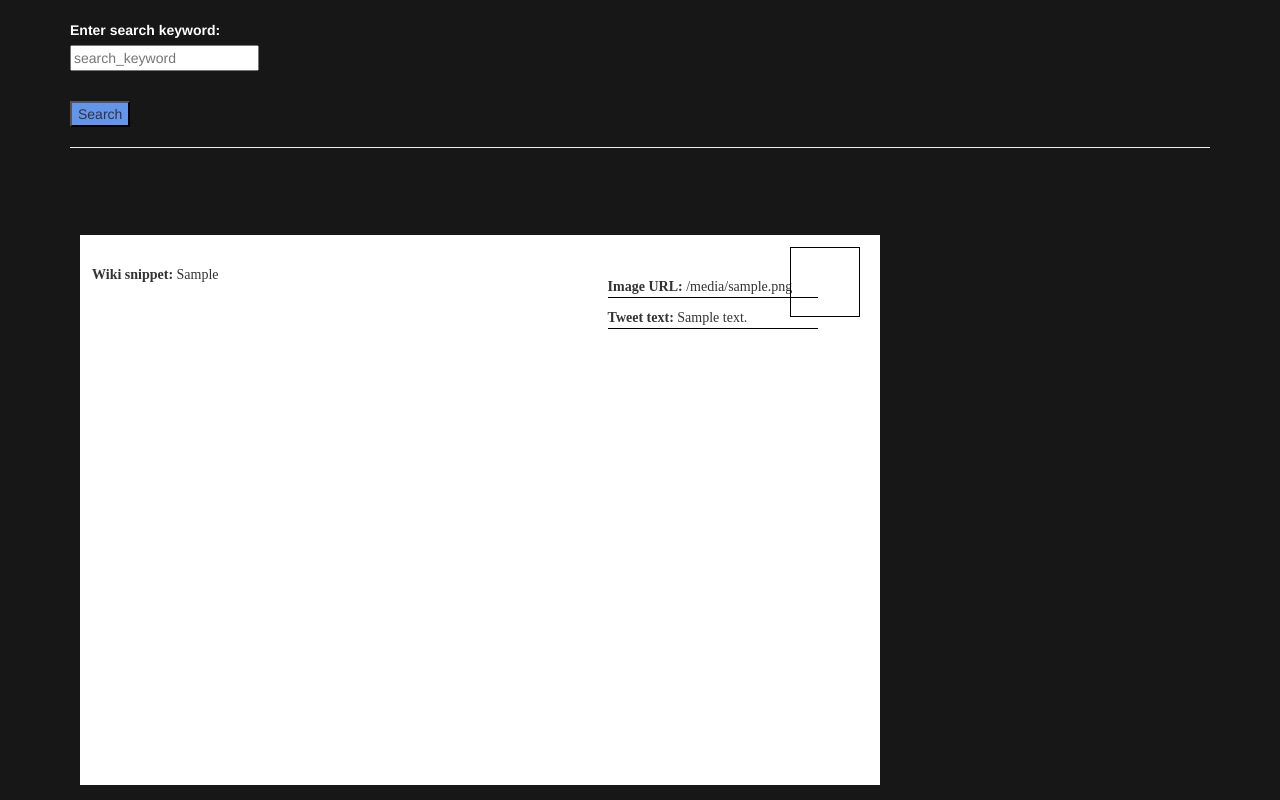
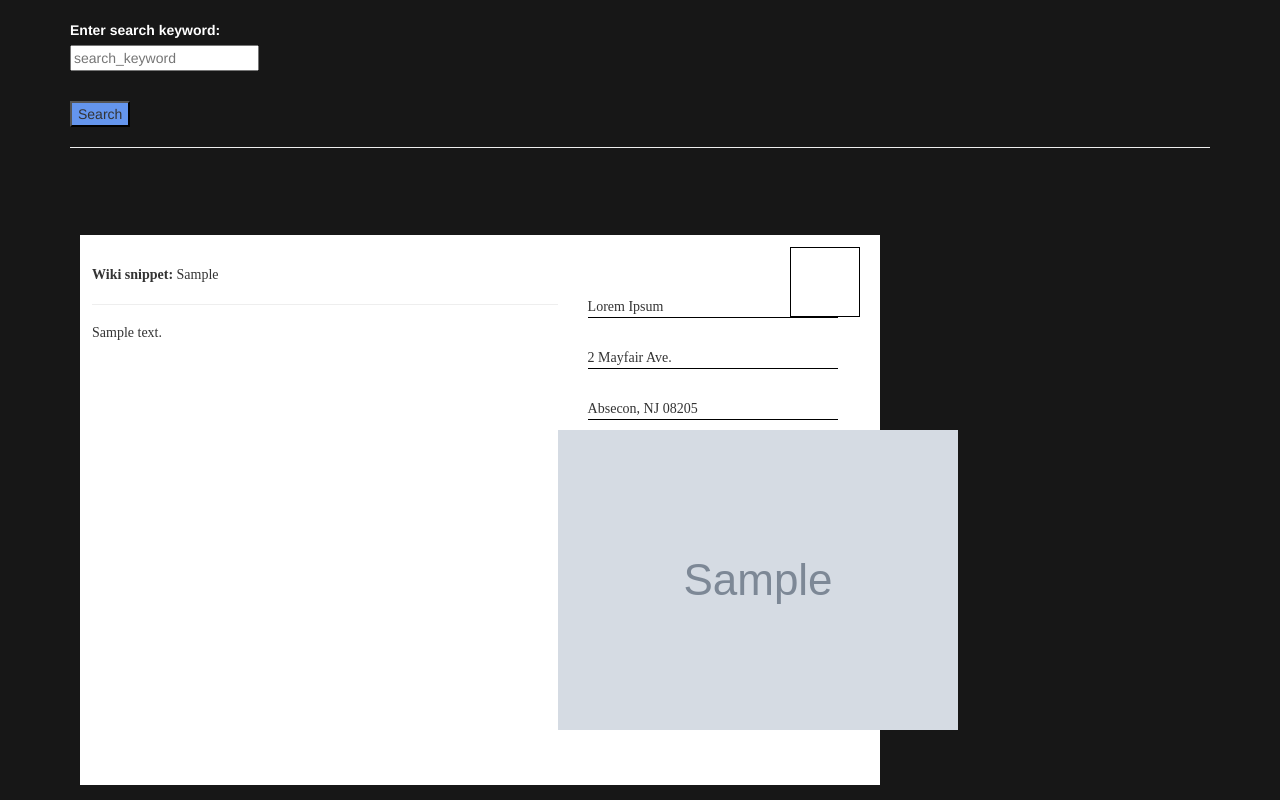
Before and after one commit to amdudda/Capstone_PostcardMashup, a Django app: template PostcardMashup/PostcardApp/templates/PostcardApp/index.html in a window 1280 px wide. Run offline with Django 3.2, Linux system fonts and the light colour scheme; the template is opened without the code that fills it: most values are stand-ins (such as "Sample title", 1, 10 or a date in 2020); grey boxes marked "Sample" are stand-in pictures; some libraries are stand-ins or nearby versions.

Commit message:
designed postcard in html and css

```diff
--- a/PostcardMashup/PostcardApp/static/Style.css
+++ b/PostcardMashup/PostcardApp/static/Style.css
@@ -11,6 +11,14 @@ button{
   background-color: cornflowerblue;
 }
 
+image{
+  display:block;
+  margin: 10px 30px;
+  border-bottom:1px solid black;
+
+}
+
+
 .postcard{
   width:800px;
   height:550px;
@@ -21,7 +29,7 @@ button{
   position:absolute;
   padding:12px;
 }
-.result{
+.stample{
   width:70px;
   height:70px;
   position:absolute;
@@ -42,12 +50,12 @@ button{
 }
 .content-right{
   width:40%;
-  float:left;
+  float:right;
 }
 
 .adress-line{
   display:block;
-  margin: 10px 50px;
+  margin: 10px 30px;
   font-family:'Indie Flower';
   border-bottom:1px solid black;
 }
--- a/PostcardMashup/PostcardApp/templates/PostcardApp/index.html
+++ b/PostcardMashup/PostcardApp/templates/PostcardApp/index.html
@@ -40,18 +40,23 @@
 
         <div id="Postcard" class="postcard">
             {% if Postcard %}
-            <div class="result"></div>
+            <div class="stample"></div>
             <!--User the search keywork for the post card title -->
             <h1 class="postcard_title">{{Postcard.search_string}}</h1>
             <!--Add the wiki result to the left of the postcard as our main text-->
             <div class="content-left">
+                <!--Wiki text-->
                 <p><b>Wiki snippet:</b> {{ Postcard.wiki_sentence}}<br/></p>
+                <!--Twitter message--> <hr  />
+                <p>{{ Postcard.tweet_text }}<br/></p>
             </div>
-            <!---->
+
             <div class="content-right">
-                <span class="adress-line"><b>Image URL:</b> {{ Postcard.image }}<br/></span>
-                <span class="adress-line"><b>Tweet text:</b> {{ Postcard.tweet_text }}<br/></span>
-
+                <!--Image from Pixabay-->
+                <span class="adress-line"> <br/>Lorem Ipsum</span>
+                <span class="adress-line"> <br/>2 Mayfair Ave. </span>
+                <span class="adress-line"> <br/>Absecon, NJ 08205</span>
+                <img src="{{ Postcard.image }}"><br/>
                 {% else %}
                   <p>No Postcard data found.</p>
                 {% endif %}
```
